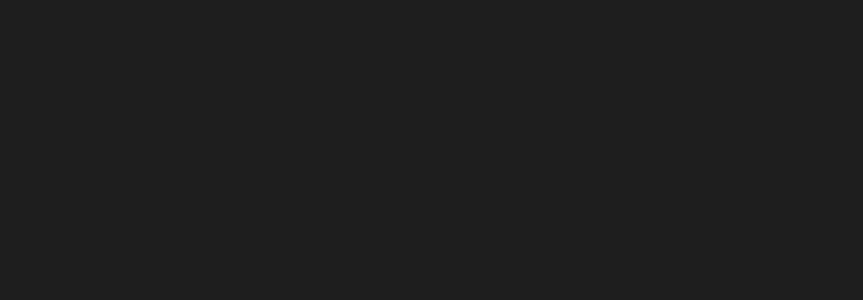
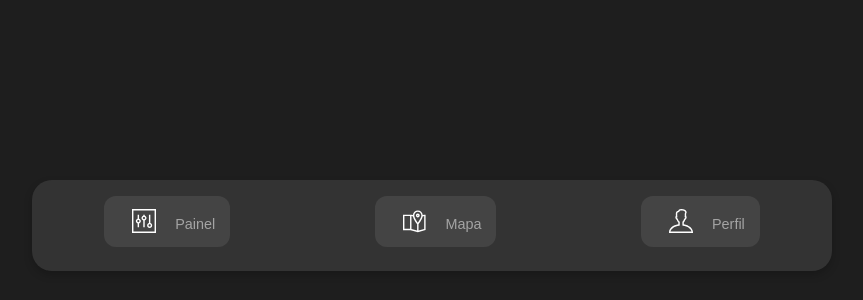
Before and after one commit to Cafe3301/User-page-Front, a React (Vite) app: page /map in a window 1280 px wide. Before the commit this address had no page. Shown: the part 652-952 px from the top of the page, without its empty margins (208-1071 px from the left). Before the commit the page ends 800 px from the top, so only its background shows below. Built offline with nearby package versions, Linux system fonts and the light colour scheme.

Commit message:
arrumando o map

```diff
--- a/src/App.jsx
+++ b/src/App.jsx
@@ -4,10 +4,12 @@ import Register from './components/Register';
 import Login from './components/Login';
 import Dashboard from './pages/Dashboard';
 import Profile from './pages/Profile';
+import Map from './pages/Map';
 import Appointments from './pages/Appointments';
 import ForgotPassword from './components/ForgotPassword';
 import ResetPassword from './components/ResetPassword';
 import ProtectedRoute from './routes/ProtectedRoute';
+
 
 const App = () => {
     return (
@@ -19,27 +21,22 @@ const App = () => {
                 <Route
                     path="/dashboard"
                     element={
-                        <ProtectedRoute>
                             <Dashboard />
-                        </ProtectedRoute>
                     }
                 />
                 <Route
                     path="/profile"
                     element={
-                        <ProtectedRoute>
                             <Profile />
-                        </ProtectedRoute>
                     }
                 />
                 <Route
                     path="/appointments"
                     element={
-                        <ProtectedRoute>
                             <Appointments />
-                        </ProtectedRoute>
                     }
                 />
+                <Route path="/map" element={<Map/>} />
                 <Route path="/forgot-password" element={<ForgotPassword />} />
                 <Route path="/reset-password/:token" element={<ResetPassword />} />
             </Routes>
--- /dev/null
+++ b/src/pages/CustomMap.jsx
@@ -0,0 +1,56 @@
+import React, { useEffect, useRef } from 'react';
+
+// O restante do seu código abaixo
+const CustomMap = () => {
+    const mapRef = useRef(null);
+
+    useEffect(() => {
+        const loadGoogleMaps = () => {
+            if (window.google && mapRef.current) {
+                const map = new window.google.maps.Map(mapRef.current, {
+                    center: { lat: -15.760729, lng: -47.874290 }, // Coordenadas do local
+                    zoom: 15, // Nível de zoom
+                    styles: [
+                        {
+                            "elementType": "geometry",
+                            "stylers": [
+                                { "color": "#242f3e" }
+                            ]
+                        },
+                        // ... O restante do seu JSON de estilo
+                    ]
+                });
+
+                // Adiciona um marcador verde
+                new window.google.maps.Marker({
+                    position: { lat: -15.760729, lng: -47.874290 },
+                    map: map,
+                    icon: {
+                        path: window.google.maps.SymbolPath.CIRCLE,
+                        scale: 10,
+                        fillColor: '#00ff00',
+                        fillOpacity: 1,
+                        strokeColor: '#00ff00',
+                        strokeWeight: 2,
+                    },
+                });
+            }
+        };
+
+        if (window.google) {
+            loadGoogleMaps();
+        } else {
+            // Se o script ainda não foi carregado, tentamos novamente
+            const interval = setInterval(() => {
+                if (window.google) {
+                    loadGoogleMaps();
+                    clearInterval(interval);
+                }
+            }, 100);
+        }
+    }, []);
+
+    return <div ref={mapRef} style={{ width: '100%', height: '100vh' }} />;
+};
+
+export default CustomMap;
--- /dev/null
+++ b/src/pages/Map.jsx
@@ -0,0 +1,40 @@
+import React from 'react';
+import { Link } from 'react-router-dom';
+import { TfiMapAlt, TfiPanel, TfiUser } from "react-icons/tfi";
+import CustomMap from './CustomMap'; // Importe o componente do mapa
+import './Dashboard.css';
+
+const Dashboard = () => {
+    return (
+        <div className="dashboard-container">
+            {/* Mapa Customizado */}
+            <div className="map-container">
+                <CustomMap />
+            </div>
+
+            {/* Rodapé */}
+            <footer className="footer">
+                <Link to="/dashboard">
+                    <div className="footer-button">
+                        <TfiPanel className="footer-icon" />
+                        <p>Painel</p>
+                    </div>
+                </Link>
+                <Link to="/map">
+                    <div className="footer-button">
+                        <TfiMapAlt className="footer-icon" />
+                        <p>Mapa</p>
+                    </div>
+                </Link>
+                <Link to="/profile">
+                    <div className="footer-button">
+                        <TfiUser className="footer-icon" />
+                        <p>Perfil</p>
+                    </div>
+                </Link>
+            </footer>
+        </div>
+    );
+};
+
+export default Dashboard;
```
